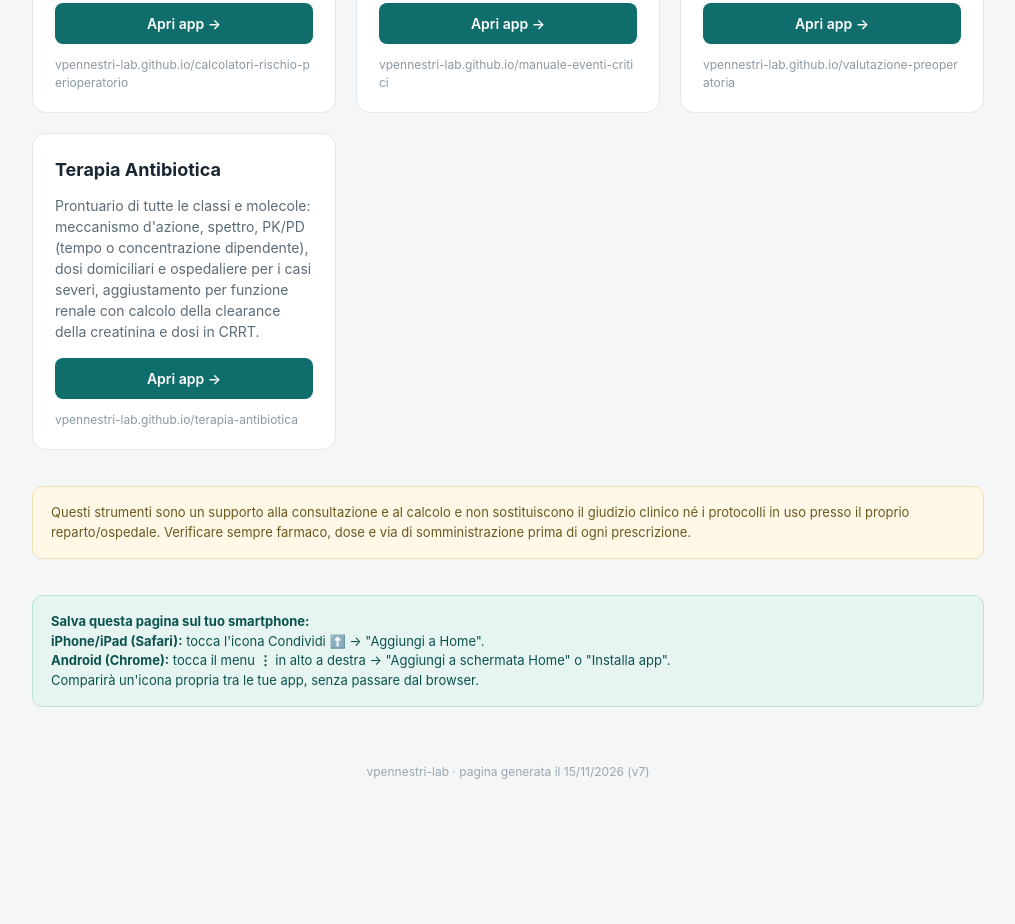
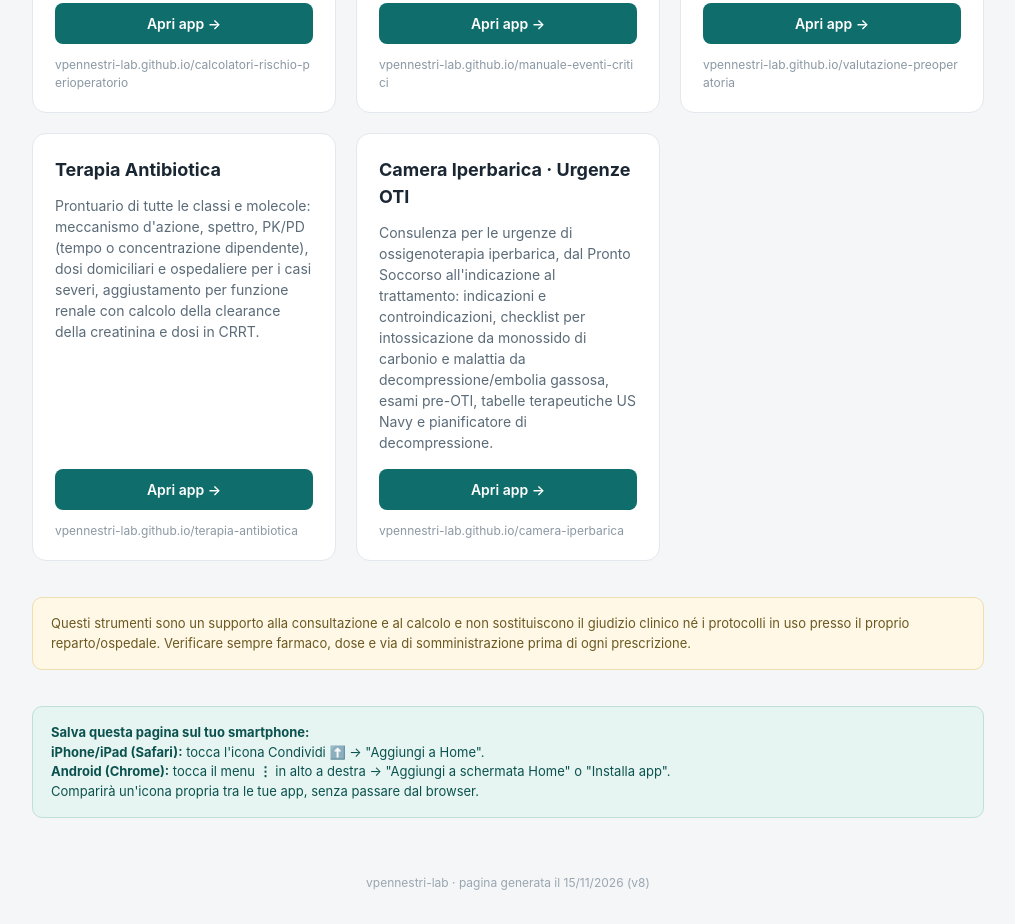
Before and after one commit to vpennestri-lab/vpennestri-lab.github.io, a plain HTML site: page index.html in a window 1280 px wide. Shown: the part 1570-2494 px from the top of the page, without its empty margins (132-1147 px from the left). Before the commit the page ends 2383 px from the top, so only its background shows below. Drawn offline with Linux system fonts and the light colour scheme.

Commit message:
Aggiungi scheda Camera Iperbarica (v8)

```diff
--- a/index.html
+++ b/index.html
@@ -269,6 +269,13 @@ padding:0 24px 32px;
 <div class="link-line">vpennestri-lab.github.io/terapia-antibiotica</div>
 </div>
 
+<div class="card" data-keywords="camera iperbarica ossigenoterapia iperbarica oti urgenze emergenze pronto soccorso monossido di carbonio co carbossiemoglobina malattia da decompressione mdd disbarismo embolia gassosa arteriosa age subacquea immersione ricompressione tabella 5 tabella 6 us navy gangrena gassosa infezioni necrotizzanti sindrome compartimentale crush controindicazioni pneumotorace esame neurologico pianificatore decompressione">
+<h2>Camera Iperbarica · Urgenze OTI</h2>
+<p>Consulenza per le urgenze di ossigenoterapia iperbarica, dal Pronto Soccorso all'indicazione al trattamento: indicazioni e controindicazioni, checklist per intossicazione da monossido di carbonio e malattia da decompressione/embolia gassosa, esami pre-OTI, tabelle terapeutiche US Navy e pianificatore di decompressione.</p>
+<a class="open" href="https://vpennestri-lab.github.io/camera-iperbarica/" target="_blank" rel="noopener">Apri app →</a>
+<div class="link-line">vpennestri-lab.github.io/camera-iperbarica</div>
+</div>
+
 </div>
 
 <div class="no-results" id="no-results">Nessuna app trovata per questa ricerca.</div>
@@ -286,7 +293,7 @@ Comparirà un'icona propria tra le tue app, senza passare dal browser.
 </main>
 
 <footer>
-vpennestri-lab · pagina generata il 15/11/2026 (v7)
+vpennestri-lab · pagina generata il 15/11/2026 (v8)
 </footer>
 
 <script>
```
